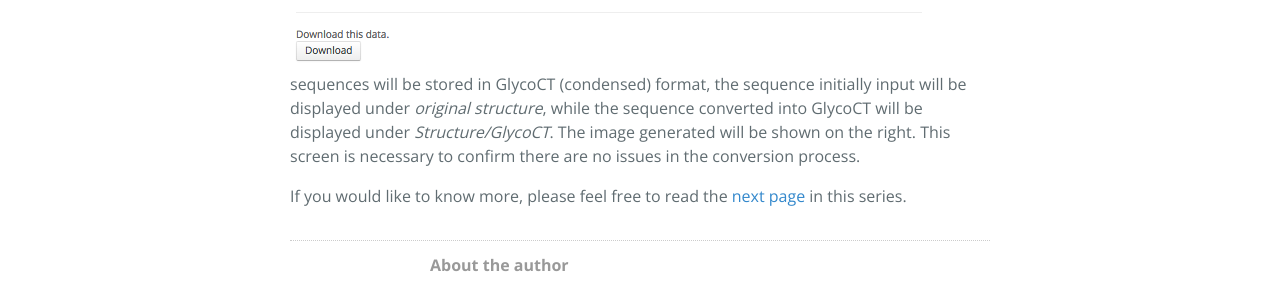
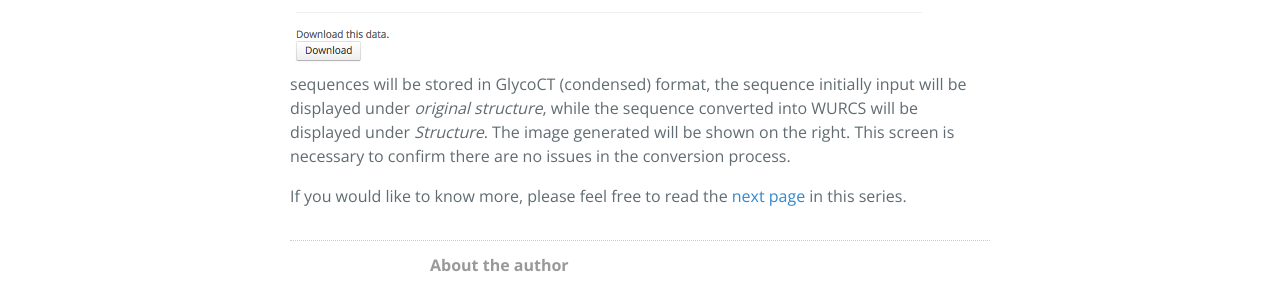
Before and after one commit to glytoucan/glytoucan, a Jekyll site: the page built from manual/registration-graphical.md, in a window 1280 px wide. Shown: the part 1807-2098 px from the top of the page. Built offline with Jekyll 4.4.1, drawn with Linux system fonts in a browser that asks for light colours; nearby versions of some CDN libraries; Markdown is read by kramdown in place of the engine named in the settings.

Commit message:
Update registration-graphical.md
Modified explain registration confirmation.

```diff
--- a/manual/registration-graphical.md
+++ b/manual/registration-graphical.md
@@ -26,4 +26,4 @@ It is possible to create or extend embedded default structures from this interfa
   Once the structure is complete, a sequence is generated from the input and sent to the database to check if it was previously registered.  If the structure is found in the database, a link and accession number indicating the structure ID will be displayed; otherwise, a final confirmation screen will be shown. If the submit button is entered to indicate confirmation, the newly registered accession number and graphical representation will be displayed.
 
 ![Glytoucan Graphical Interface Results](/images/manual/registration-result.png)
-As all sequences will be stored in GlycoCT (condensed) format, the sequence initially input will be displayed under _original structure_, while the sequence converted into GlycoCT will be displayed under _Structure/GlycoCT_.  The image generated will be shown on the right.  This screen is necessary to confirm there are no issues in the conversion process.
+As all sequences will be stored in GlycoCT (condensed) format, the sequence initially input will be displayed under _original structure_, while the sequence converted into WURCS will be displayed under _Structure_.  The image generated will be shown on the right.  This screen is necessary to confirm there are no issues in the conversion process.
```
